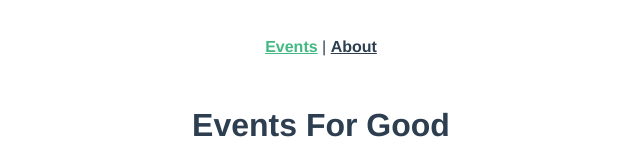
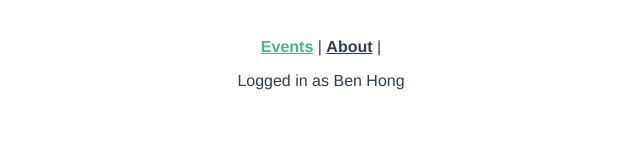
Before and after one commit to yxj0312/real-world-vue-3-composition-api, a Vue app: page / in a window 1280 px wide. Shown: the top 160 px of the page, without its empty margins (319-959 px from the left). Built offline with nearby package versions, Linux system fonts and the light colour scheme; no server answers.

Commit message:
add useStore

```diff
--- a/src/App.vue
+++ b/src/App.vue
@@ -1,5 +1,8 @@
 <script setup>
 import { RouterLink, RouterView } from 'vue-router'
+import { useUserStore } from './stores/UserStore'
+
+const useStore = useUserStore()
 </script>
 
 <template>
@@ -9,6 +12,8 @@ import { RouterLink, RouterView } from 'vue-router'
         <nav>
           <RouterLink :to="{ name: 'event-list' }">Events</RouterLink> |
           <RouterLink :to="{ name: 'about' }">About</RouterLink>
+          |
+          <p>Logged in as {{ useStore.user }}</p>
         </nav>
       </div>
     </header>
--- a/src/stores/UserStore.js
+++ b/src/stores/UserStore.js
@@ -1,3 +1,9 @@
 import { defineStore } from 'pinia'
 
-export const useUserStore = defineStore('UserStore', {})
+export const useUserStore = defineStore('UserStore', {
+  state() {
+    return {
+      user: 'Ben Hong',
+    }
+  },
+})
```
